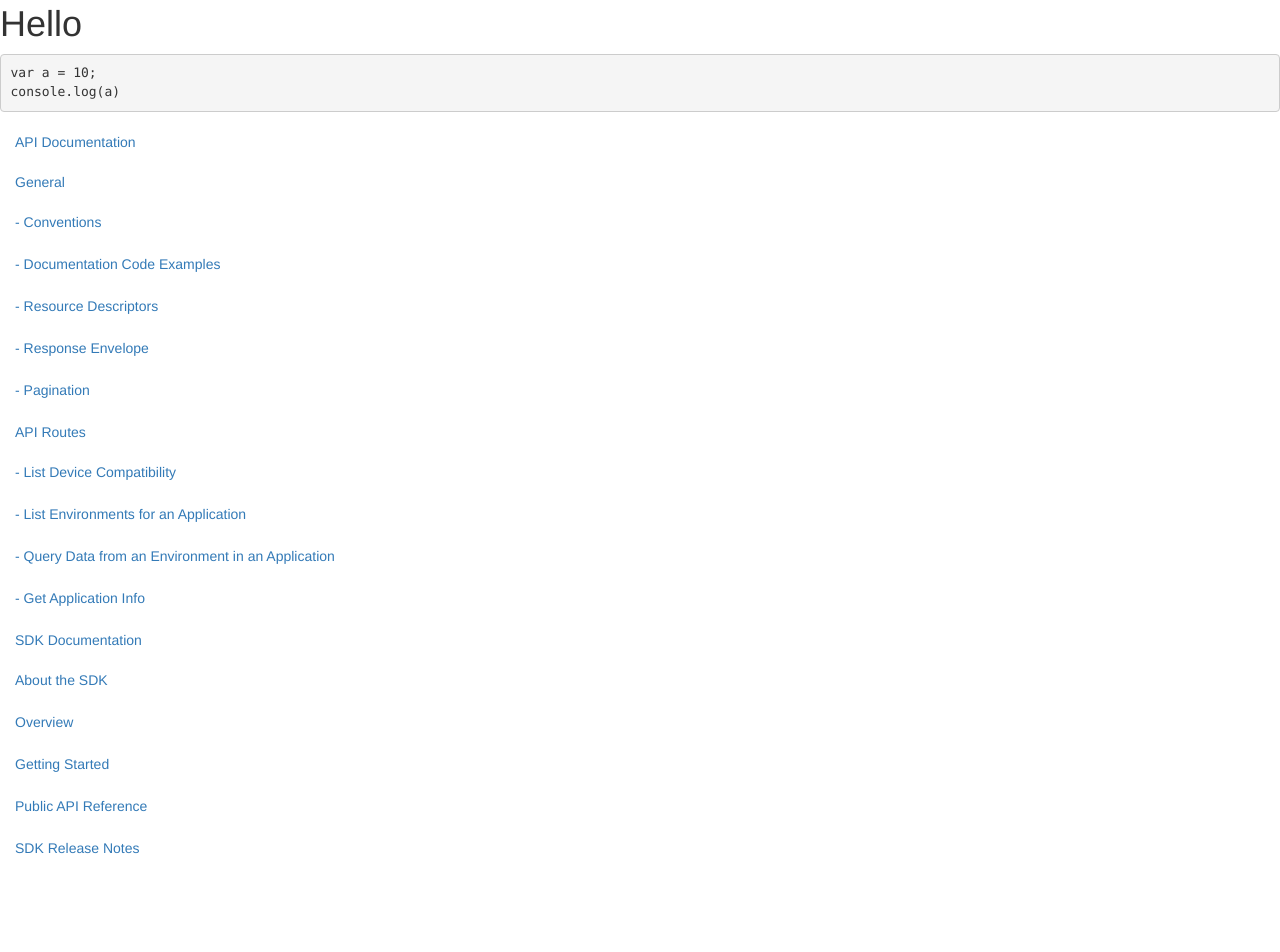
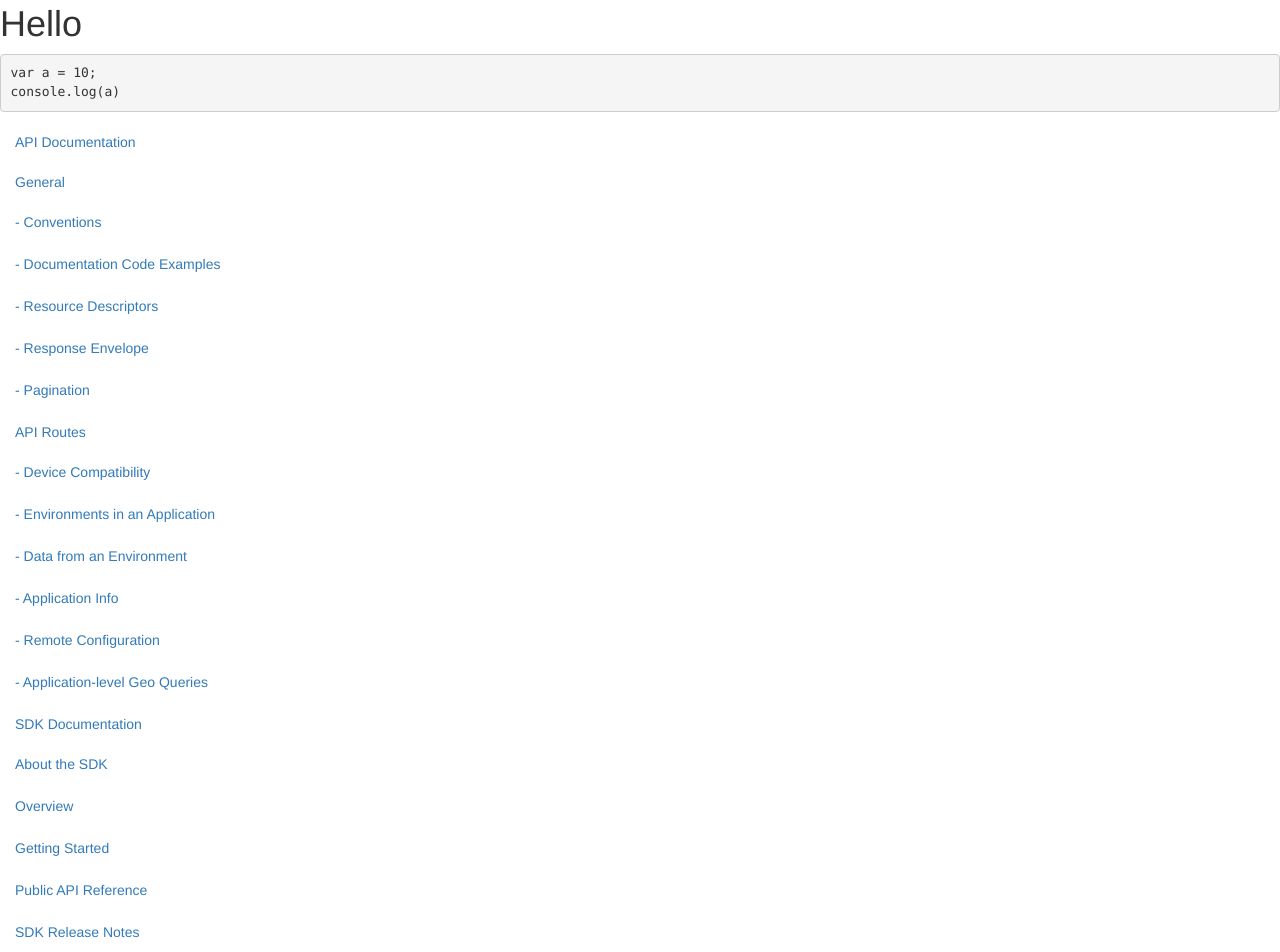
Before and after one commit to SenseAI/SenseAI.github.io, a Jekyll site: the page built from query/index.markdown, in a window 1280 px wide. Shown: the part 379-1331 px from the top of the page. Built offline with Jekyll 4.4.1, drawn with Linux system fonts in a browser that asks for light colours; nearby versions of some CDN libraries; before the commit the page ends 1247 px from its top, so only the background shows below that.

Commit message:
sidebar update

```diff
--- a/_layouts/default.html
+++ b/_layouts/default.html
@@ -58,10 +58,13 @@
 			    <li>
 				<a href="#apiRoutes">API Routes</a>
 				<ul class="nav nav-stacked">
-				    <li><a href="#apiCompatibility">- List Device Compatibility</a></li>
-				    <li><a href="#apiEnvironments">- List Environments for an Application</a></li>
-				    <li><a href="#apiQueryData">- Query Data from an Environment in an Application</a></li>
-				    <li><a href="#apiApplicationInfo">- Get Application Info</a></li>
+				    <li><a href="#apiCompatibility">- Device Compatibility</a></li>
+				    <li><a href="#apiEnvironments">- Environments in an Application</a></li>
+				    <li><a href="#apiQueryData">- Data from an Environment</a></li>
+				    <li><a href="#apiApplicationInfo">- Application Info</a></li>
+				    <li><a href="#apiRemoteConfig">- Remote Configuration</a></li>
+				    <li><a href="#apiGeoBound">- Application-level Geo Queries</a></li>
+
 				</ul>
 			    </li>
 			</ul>
```
